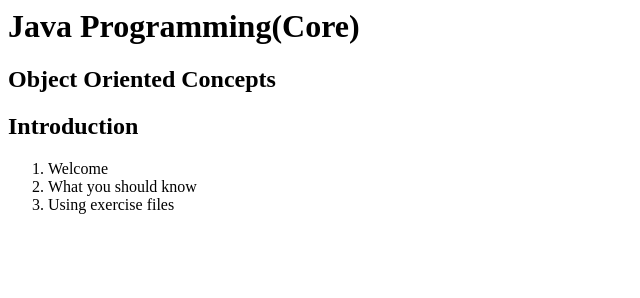
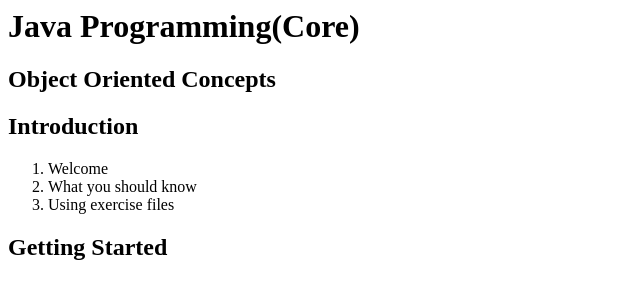
Before and after one commit to Tanushree227/Object_Oriented_Concepts, a plain HTML site: page Website/index.html in a window 1280 px wide. Shown: the whole page, without its empty margins (0-640 px from the left). Drawn offline with Linux system fonts and the light colour scheme.

Commit message:
starting with Module 2

```diff
--- a/Website/index.html
+++ b/Website/index.html
@@ -16,5 +16,9 @@
             <li>Using exercise files</li>
         </ol>
     </div>
+
+    <div class="container">
+        <h2>Getting Started</h2>
+    </div>
 </body>
 </html>
```
